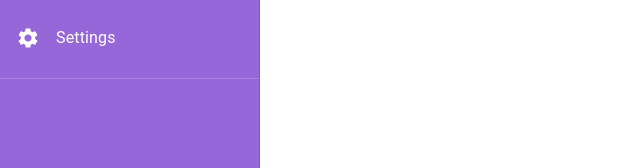
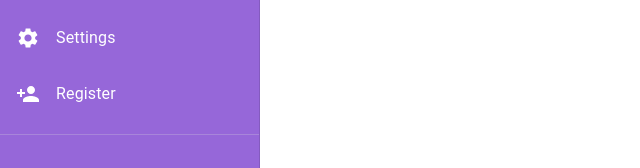
Before and after one commit to SenuraUpesh2002/Research-Project-SLIIT, a React (Vite) app in the folder client/: page / in a window 1280 px wide. Shown: the part 306-474 px from the top of the page, without its empty margins (0-640 px from the left). Built offline with nearby package versions, Linux system fonts and the light colour scheme.

Commit message:
Editing Sign In option

```diff
--- a/client/src/ComponentHome/FuelDashboard.jsx
+++ b/client/src/ComponentHome/FuelDashboard.jsx
@@ -13,6 +13,7 @@ import LocalGasStationIcon from '@mui/icons-material/LocalGasStation';
 import NotificationsActiveIcon from '@mui/icons-material/NotificationsActive';
 import InfoIcon from '@mui/icons-material/Info';
 import SettingsIcon from '@mui/icons-material/Settings';
+import PersonAddIcon from '@mui/icons-material/PersonAdd';  // Icon for Register
 import { useNavigate } from "react-router-dom";
 
 function FuelDashboard() {
@@ -24,7 +25,8 @@ function FuelDashboard() {
     { label: "Fuel Level", icon: <LocalGasStationIcon />, path: "/fuel-level" },
     { label: "Sensor Readings", icon: <LocalGasStationIcon />, path: "/sensor" },
     { label: "Notifications", icon: <NotificationsActiveIcon />, path: "/notifications" },
-    { label: "Settings", icon: <SettingsIcon />, path: "/settings" }
+    { label: "Settings", icon: <SettingsIcon />, path: "/settings" },
+    { label: "Register", icon: <PersonAddIcon />, path: "/register" }  // New Register option
   ];
 
   return (
```
